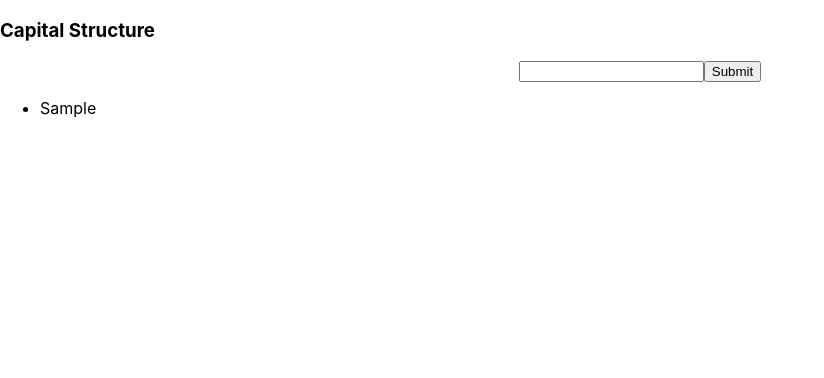
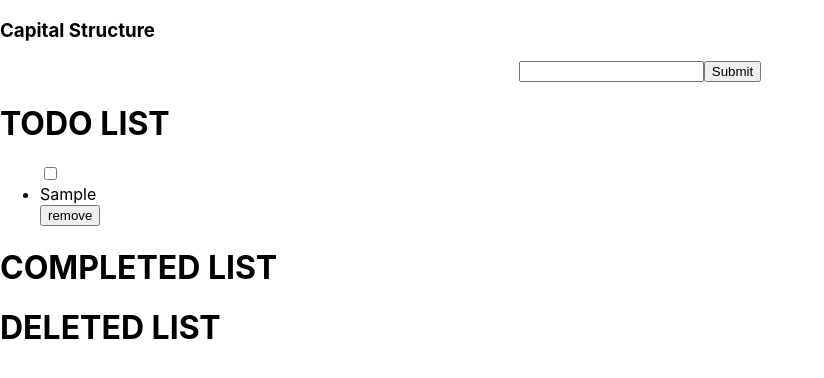
Before and after one commit to rajeswari199/react, a React (Create React App) app: page /todo in a window 1280 px wide. Both pictures are taken after typing "Sample" into the empty fields and a click on the button "Submit". Shown: the top 378 px of the page, without its empty margins (0-824 px from the left). Built offline with nearby package versions, Linux system fonts and the light colour scheme.

Commit message:
todo list edit and delete

```diff
--- /dev/null
+++ b/src/components/Todo/completedList/index.js
@@ -0,0 +1,23 @@
+import React from 'react';
+import { connect } from 'react-redux';
+
+const CompletedList = (props) => {
+    return (
+        <ul>
+            {
+                props.items.map((item, index) => {
+                    return (
+                        item.checked && !item.isDeleted ? <li key={index}>{item.value}</li> : null
+                    )
+                }
+                )
+            }
+        </ul>
+    );
+  }
+
+const mapStateToProps = state => ({
+    items: state
+});
+
+export default connect(mapStateToProps)(CompletedList);
--- /dev/null
+++ b/src/components/Todo/deletedList/index.js
@@ -0,0 +1,54 @@
+import React from 'react';
+import { connect } from 'react-redux';
+
+class DeletedList extends React.Component {
+    constructor(props) {
+        super(props);
+        this.state = {
+            ...props
+        };
+    }
+    static getDerivedStateFromProps(props) {
+        return {
+            items: [...props.items],
+        };
+    }
+    delete = (event) => {
+        this.setState({
+            items: this.state.items.map((item, index) =>
+                (index == event.target.id) ? item['isDeleted'] = !item.isDeleted : item
+            )
+        }, () => {
+            this.props.check(this.state.items)
+        });
+    }
+    render() {
+        return (
+            <ul>
+                {
+                    this.props.items.map((item, index) => {
+                        return (
+                            item.isDeleted ?
+                                <div key={'key'+ index}>
+                                    <li>{item.value}</li>
+                                    <button id={index} onClick={this.delete}>undo</button>
+                                </div>
+                                : null
+                        )
+                    }
+                    )
+                }
+            </ul>
+        );
+    }
+}
+
+const mapStateToProps = state => ({
+    items: state
+});
+
+const mapDispatchToProps = (dispatch) => ({
+    check: (data) => { dispatch({ index: data, type: 'check' }) }
+});
+
+export default connect(mapStateToProps,mapDispatchToProps)(DeletedList);
--- a/src/components/Todo/index.js
+++ b/src/components/Todo/index.js
@@ -1,6 +1,8 @@
 import React from 'react'
 import TodoForm from './todoForm'
 import TodoList from './todoList'
+import CompletedList from './completedList'
+import DeletedList from './deletedList'
 
 class Todo extends React.Component {
     render() {
@@ -9,7 +11,18 @@ class Todo extends React.Component {
                 <h3 className="mb-3">Capital Structure</h3>
                 <div>
                     < TodoForm />
+                </div>
+                <div>
+                    <h1>TODO LIST</h1>
                     <TodoList />
+                </div>
+                <div>
+                    <h1>COMPLETED LIST</h1>
+                    <CompletedList />
+                </div>
+                <div>
+                    <h1>DELETED LIST</h1>
+                    <DeletedList />
                 </div>
             </div>
         )
--- a/src/components/Todo/todoForm/index.js
+++ b/src/components/Todo/todoForm/index.js
@@ -5,8 +5,7 @@ class TodoForm extends React.Component {
   constructor(props) {
     super(props);
     this.state = {
-      term: '',
-      items: []
+      term: ''
     };
   }
 
@@ -16,11 +15,10 @@ class TodoForm extends React.Component {
 
   onSubmit = (event) => {
     event.preventDefault();
+    this.props.list(this.state.term);
     this.setState({
-      term: '',
-      items: [...this.state.items, this.state.term]
+      term: ''
     });
-    this.props.list([...this.state.items, this.state.term])
   }
 
   render() {
--- a/src/components/Todo/todoList/index.js
+++ b/src/components/Todo/todoList/index.js
@@ -4,16 +4,47 @@ import { connect } from 'react-redux';
 class TodoList extends React.Component {
   constructor(props) {
     super(props);
-    this.props = props;
+    this.state = {
+      ...props
+    };
   }
-  componentDidMount() {
-    console.log(this.props, this.state)
+  static getDerivedStateFromProps(props, state) {
+    return {
+      items: [...props.items],
+    };
+  }
+  handleCheckClick = (event) => {
+    this.setState({
+      items: this.state.items.map((item, index) =>
+        (index == event.target.id) ? item['checked'] = !item.checked : item
+      )
+    }, () => {
+      this.props.check(this.state.items)
+    });
+  }
+  delete = (event) => {
+    this.setState({
+      items: this.state.items.map((item, index) =>
+        (index == event.target.id) ? item['isDeleted'] = !item.isDeleted : item
+      )
+    }, () => {
+      this.props.check(this.state.items)
+    });
   }
   render() {
     return (
       <ul>
         {
-          this.props.items.map((item, index) => <li key={index}>{item}</li>)
+          this.state.items.map((item, index) => {
+            return (
+              !item.isDeleted ? <div key={'s' + index}>
+                <input type="checkbox" onChange={this.handleCheckClick} checked={item.checked} id={index} className="filled-in" />
+                <li>{item.value}</li>
+                <button id={index} onClick={this.delete}>remove</button>
+              </div> : null
+            )
+          }
+          )
         }
       </ul>
     );
@@ -24,4 +55,8 @@ const mapStateToProps = state => ({
   items: state
 });
 
-export default connect(mapStateToProps)(TodoList);
+const mapDispatchToProps = (dispatch) => ({
+  check: (data) => { dispatch({ index: data, type: 'check' }) }
+});
+
+export default connect(mapStateToProps, mapDispatchToProps)(TodoList);
--- a/src/store.js
+++ b/src/store.js
@@ -3,7 +3,9 @@ import { createStore } from 'redux';
 export const List = (state = [], action) => {
     switch (action.type) {
         case 'list':
-            return action.items;
+            return [...state, { value: action.items, isDeleted: false, checked: false }];
+        case 'check':
+            return [...state]
         default:
             return state;
     }
```
